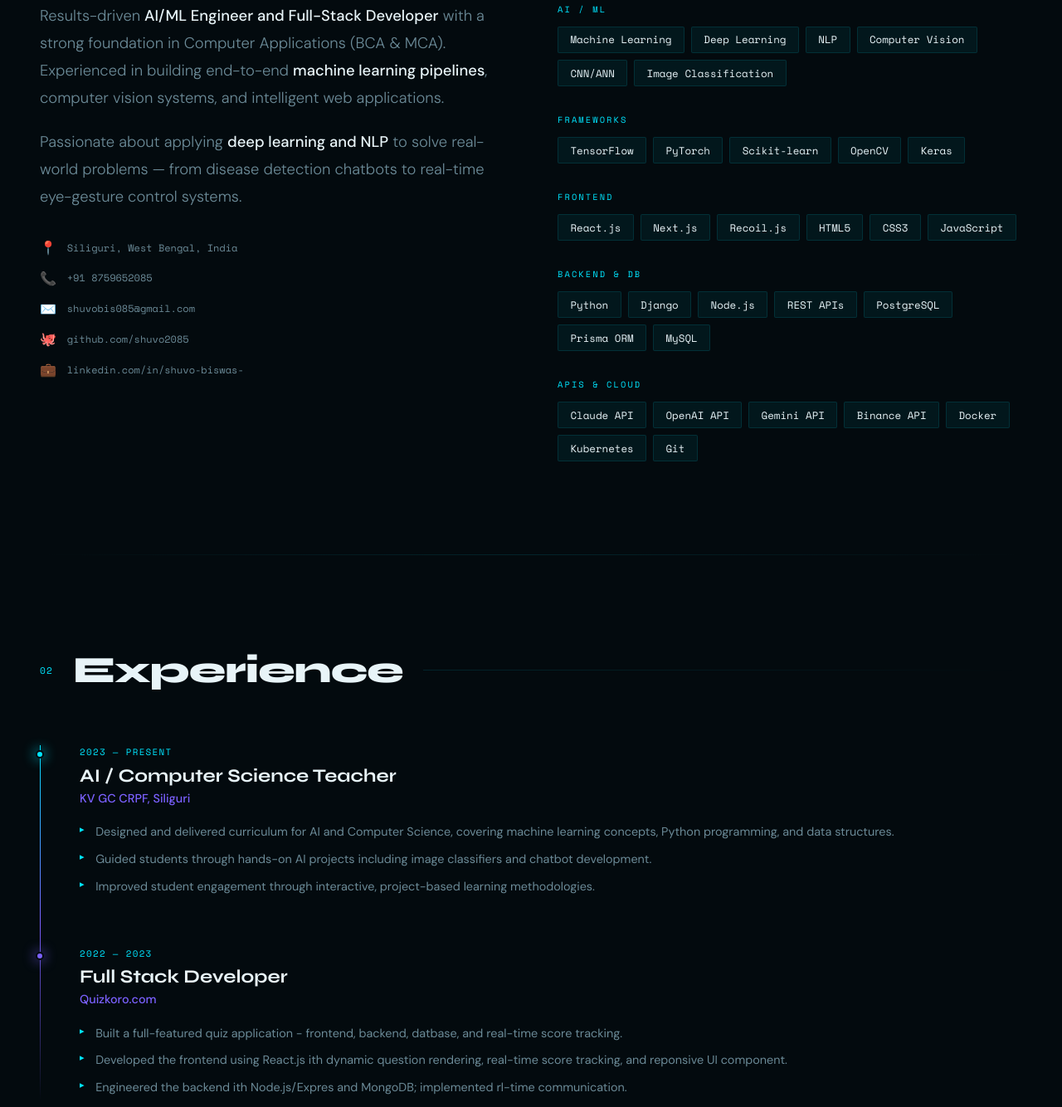
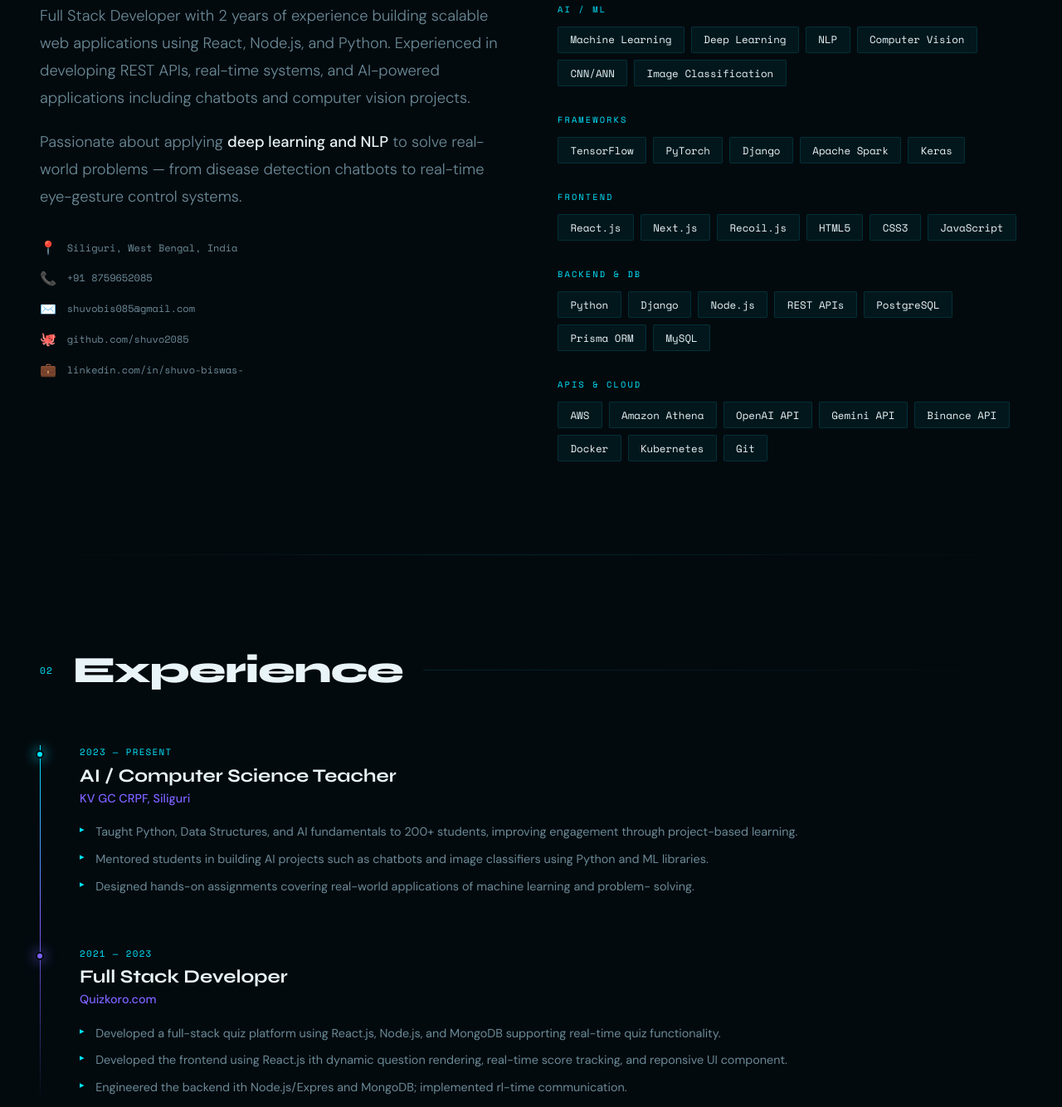
Before and after one commit to shuvo2085/My-Portfolio, a plain HTML site: page index.html in a window 1280 px wide. Shown: the part 1026-2360 px from the top of the page at 83% size. Drawn offline with nearby package versions, Linux system fonts and the light colour scheme.

Commit message:
Revise title and update experience descriptions
Updated the title and descriptions to reflect a focus on Full-Stack Development and AI/ML Enthusiasm. Modified experience details to emphasize project-based learning and specific technologies used.

```diff
--- a/index.html
+++ b/index.html
@@ -3,7 +3,7 @@
 <head>
 <meta charset="UTF-8">
 <meta name="viewport" content="width=device-width, initial-scale=1.0">
-<title>Shuvo Biswas — AI/ML Engineer & Full-Stack Developer</title>
+ <title>Shuvo Biswas — Full-Stack Developer & AI/ML Enthusiast</title>
 <link rel="preconnect" href="https://fonts.googleapis.com">
 <link href="https://fonts.googleapis.com/css2?family=Syne:wght@400;600;700;800&family=Space+Mono:wght@400;700&family=DM+Sans:wght@300;400;500&display=swap" rel="stylesheet">
 <style>
@@ -669,7 +669,7 @@
   <div class="hero-orb hero-orb-1"></div>
   <div class="hero-orb hero-orb-2"></div>
   <div class="hero-content">
-    <div class="hero-tag">AI/ML Engineer & Full-Stack Developer</div>
+    <div class="hero-tag"> Full-Stack Developer & AI/ML Enthusiast</div>
     <h1 class="hero-name">
       Shuvo
       <span class="glitch" data-text="Biswas">Biswas</span>
@@ -713,8 +713,9 @@
   <div class="about-grid">
     <div class="reveal">
       <p class="about-text">
-        Results-driven <strong>AI/ML Engineer and Full-Stack Developer</strong> with a strong foundation in Computer Applications (BCA & MCA). Experienced in building end-to-end <strong>machine learning pipelines</strong>, computer vision systems, and intelligent web applications.
-      </p>
+        Full Stack Developer with 2 years of experience building scalable web applications using React, Node.js, and
+Python. Experienced in developing REST APIs, real-time systems, and AI-powered applications including
+chatbots and computer vision projects. </p>
       <p class="about-text" style="margin-top:1.2rem">
         Passionate about applying <strong>deep learning and NLP</strong> to solve real-world problems — from disease detection chatbots to real-time eye-gesture control systems.
       </p>
@@ -758,8 +759,8 @@
         <div class="skill-tags">
           <span class="skill-tag">TensorFlow</span>
           <span class="skill-tag">PyTorch</span>
-          <span class="skill-tag">Scikit-learn</span>
-          <span class="skill-tag">OpenCV</span>
+          <span class="skill-tag">Django</span>
+          <span class="skill-tag">Apache Spark</span>
           <span class="skill-tag">Keras</span>
         </div>
       </div>
@@ -789,7 +790,8 @@
       <div class="skill-category">
         <div class="skill-cat-label">APIs & Cloud</div>
         <div class="skill-tags">
-          <span class="skill-tag">Claude API</span>
+          <span class="skill-tag">AWS</span>
+          <span class="skill-tag">Amazon Athena</span>
           <span class="skill-tag">OpenAI API</span>
           <span class="skill-tag">Gemini API</span>
           <span class="skill-tag">Binance API</span>
@@ -818,18 +820,22 @@
       <div class="exp-role">AI / Computer Science Teacher</div>
       <div class="exp-company">KV GC CRPF, Siliguri</div>
       <ul class="exp-bullets">
-        <li>Designed and delivered curriculum for AI and Computer Science, covering machine learning concepts, Python programming, and data structures.</li>
-        <li>Guided students through hands-on AI projects including image classifiers and chatbot development.</li>
-        <li>Improved student engagement through interactive, project-based learning methodologies.</li>
+        <li>Taught Python, Data Structures, and AI fundamentals to 200+ students, improving engagement
+           through project-based learning.</li>
+        <li>Mentored students in building AI projects such as chatbots and image classifiers using Python and ML
+            libraries.</li>
+        <li>Designed hands-on assignments covering real-world applications of machine learning and problem-
+            solving.</li>
       </ul>
     </div>
     <div class="exp-item">
       <div class="exp-dot" style="background:var(--accent2);box-shadow:0 0 15px var(--accent2)"></div>
-      <div class="exp-date">2022 — 2023</div>
+      <div class="exp-date">2021 — 2023</div>
       <div class="exp-role">Full Stack Developer</div>
       <div class="exp-company">Quizkoro.com</div>
       <ul class="exp-bullets">
-        <li>Built a full-featured quiz application - frontend, backend, datbase, and real-time score tracking.</li>
+        <li>Developed a full-stack quiz platform using React.js, Node.js, and MongoDB supporting real-time quiz
+            functionality.</li>
         <li>Developed the frontend using React.js ith dynamic question rendering, real-time score tracking, and reponsive UI component.</li>
         <li>Engineered the backend ith Node.js/Expres and MongoDB; implemented rl-time communication.</li>
       </ul>
```
